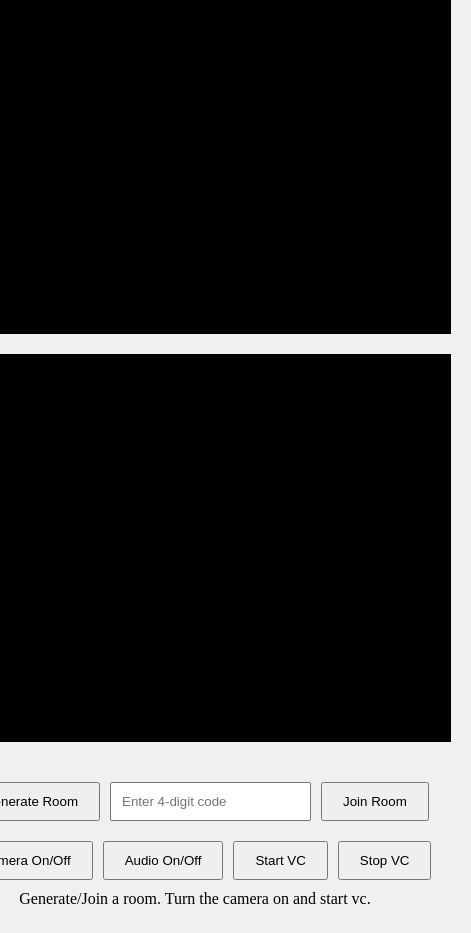
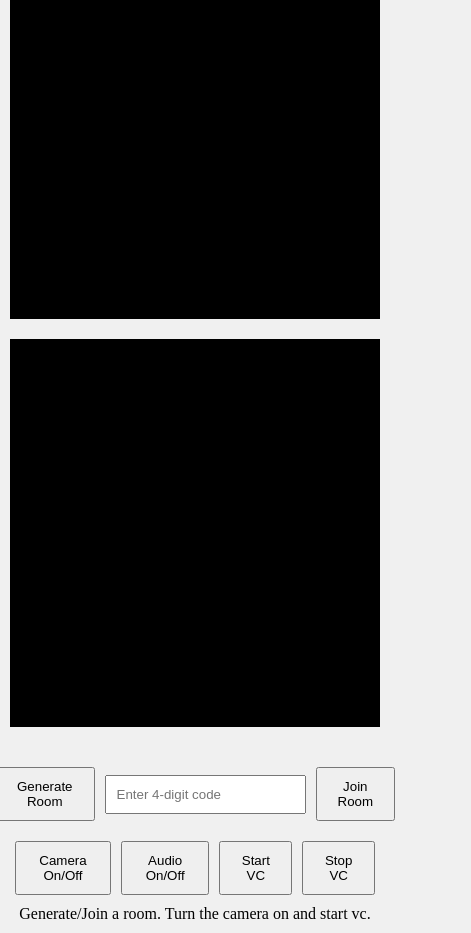
Before and after one commit to jxeal/webRTC, a website with bundled scripts: page public/index.html in a window 390 px wide. Shown: the whole page, 471 px wide, since content can reach past the window. Built offline with nearby package versions, Linux system fonts and the light colour scheme; files whose address does not match are found by name.

Commit message:
Fixed a small mobile css bug

```diff
--- a/public/styles.css
+++ b/public/styles.css
@@ -10,6 +10,7 @@ body {
   align-items: center;
   height: 100vh;
   background-color: #f0f0f0;
+  margin: 0;
 }
 
 .container {
@@ -83,10 +84,18 @@ body {
   visibility: visible;
   opacity: 1;
 }
-/* Existing styles remain unchanged */
 
 /* Mobile responsiveness */
 @media screen and (max-width: 768px) {
+  body {
+    justify-content: flex-start; /* Align body content to the left on smaller screens */
+  }
+
+  .container {
+    width: 100%;
+    padding: 10px; /* Adjust padding on mobile */
+  }
+
   .video-row {
     flex-direction: column; /* Stack videos vertically on smaller screens */
   }
```
